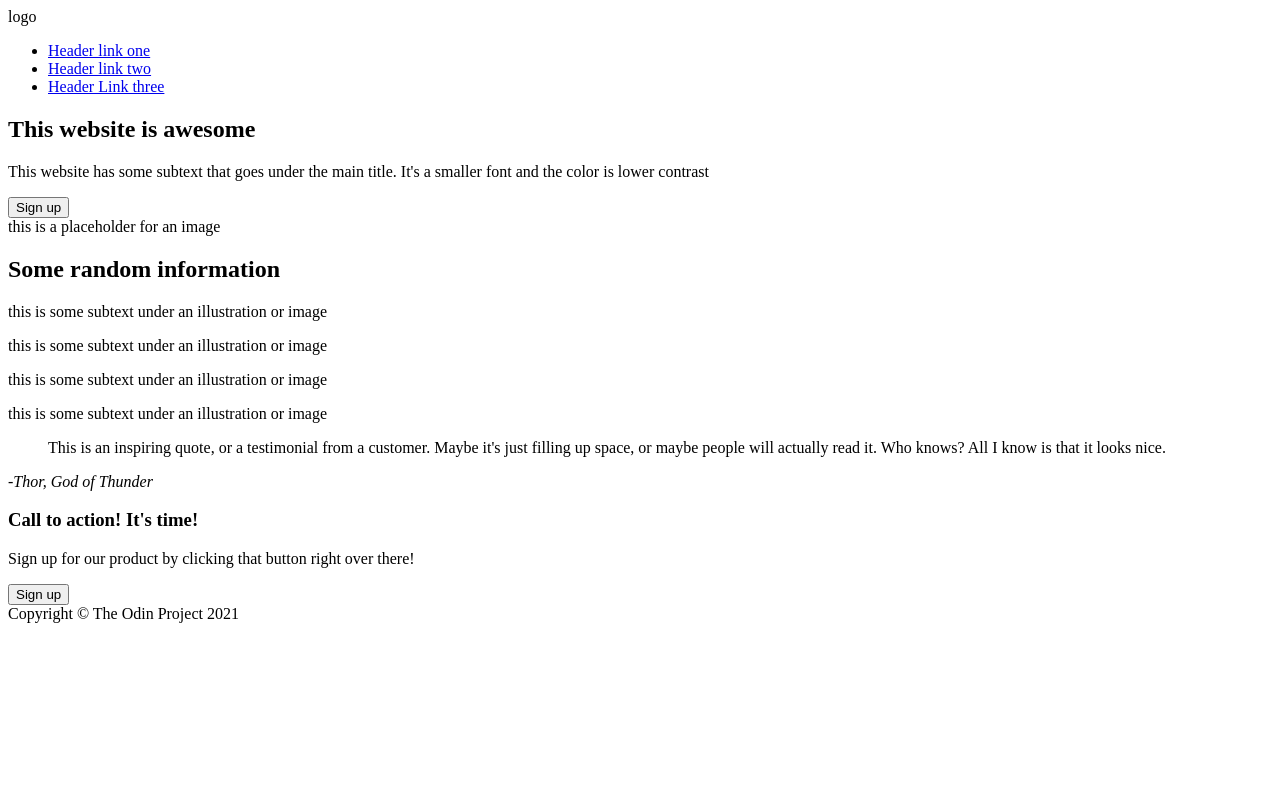
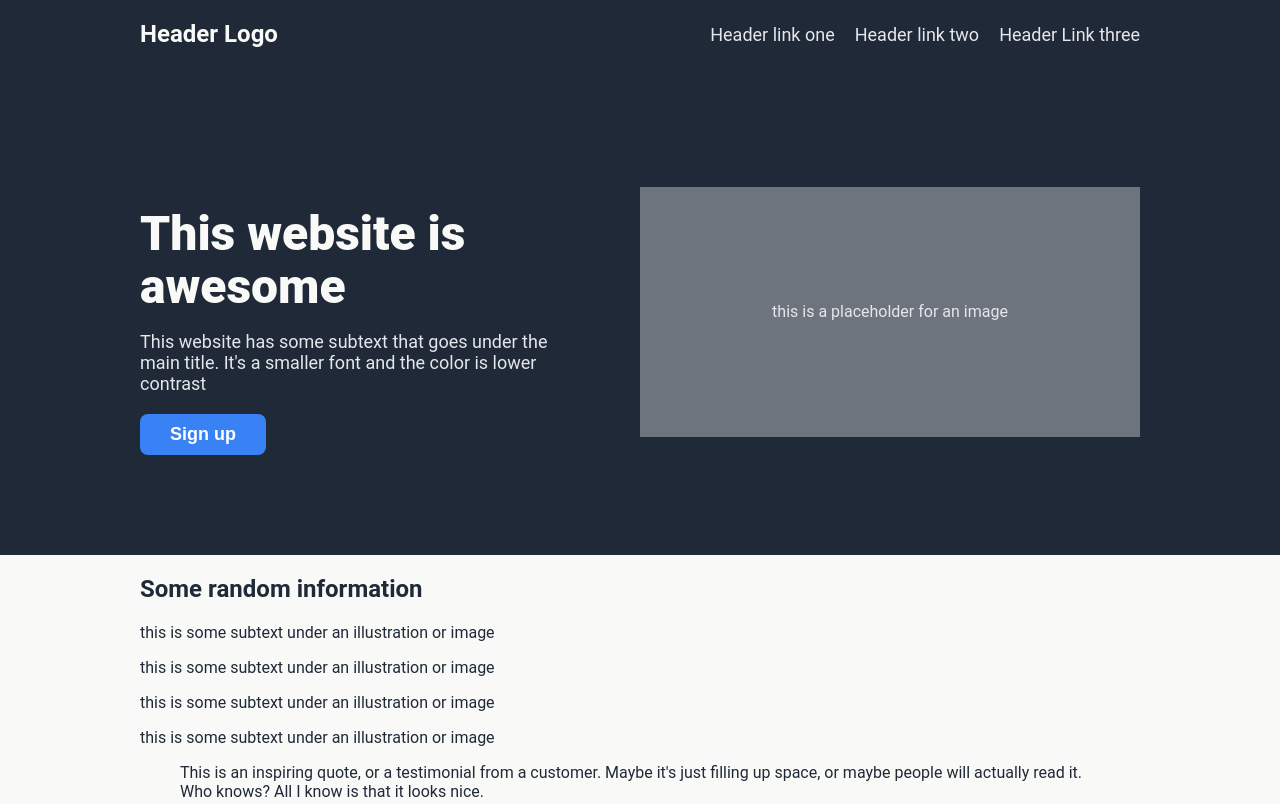
Before and after one commit to gabrielhipolito-dev/CSS-FINAL-PROJECT, a plain HTML site: page index.html in a window 1280 px wide. Shown: the top 804 px of the page. Drawn offline with Linux system fonts and the light colour scheme.

Commit message:
feat: css header  and main section part

```diff
--- a/css/style.css
+++ b/css/style.css
@@ -0,0 +1,109 @@
+body{
+    margin: 0;
+    font-family: 'Roboto', sans-serif;
+    background-color: #f9faf8;
+    color: #1f2937;
+    display: flex;
+    flex-direction: column;
+    min-height: 100vh;
+}
+
+.container{
+    max-width: 1000px;
+    margin: 0 auto;
+    padding: 0 20px;
+
+}
+
+header{
+    background-color: #1f2937;
+    padding: 20px 0;
+}
+
+header .container{
+    display: flex;
+    justify-content: space-between;
+    align-items: center;
+}
+
+.logo{
+     font-size: 24px;
+    font-weight: bold;
+    color: #f9faf8;
+
+}
+nav ul {
+    list-style: none;
+    margin: 0;
+    padding: 0;
+    display: flex;
+    gap: 20px;
+}
+
+nav a {
+    text-decoration: none;
+    color: #e5e7eb;
+    font-size: 18px;
+}
+
+.hero-section {
+    background-color: #1f2937;
+    padding: 100px 0;
+    color: #f9faf8;
+}
+
+.hero {
+    display: flex;
+    justify-content: space-between;
+    align-items: center;
+    gap: 50px;
+}
+
+.hero-left {
+    flex: 1;
+}
+
+h1{
+    font-size: 48px;
+    font-weight: 900;
+    color: #f9faf8;
+    margin-bottom: 10px;
+    line-height: 1.1;
+}
+
+.hero-left p {
+    font-size: 18px;
+    color: #e5e7eb;
+    margin-bottom: 20px;
+}
+
+button {
+    background-color: #3882f6;
+    color: white;
+    padding: 10px 30px;
+    border: none;
+    border-radius: 8px;
+    font-size: 18px;
+    cursor: pointer;
+    font-weight: bold;
+}
+
+.hero-right{
+    flex: 1;
+    display: flex;
+    justify-content: center;
+    align-items: center;
+}
+
+.placeholder-image {
+    background-color: #6d747d;
+    width: 500px;
+    height: 250px;
+    display: flex;
+    justify-content: center;
+    align-items: center;
+    color: #e5e7eb;
+    font-size: 16px;
+    text-align: center;
+    flex-shrink: 0;
+}
--- a/index.html
+++ b/index.html
@@ -10,7 +10,7 @@
 <body>
     <header>
         <div class="container">
-            <div class="Header Logo">logo</div>
+            <div class="logo">Header Logo</div>
             <nav>
                 <ul>
                     <li><a href="#">Header link one</a></li>
@@ -31,7 +31,7 @@
                     <button>Sign up</button>
                 </div>
                 <div class="hero-right">
-                    <div class="place-holder-image">
+                    <div class="placeholder-image">
                         this is a placeholder for an image
                     </div>
                 </div>
```
